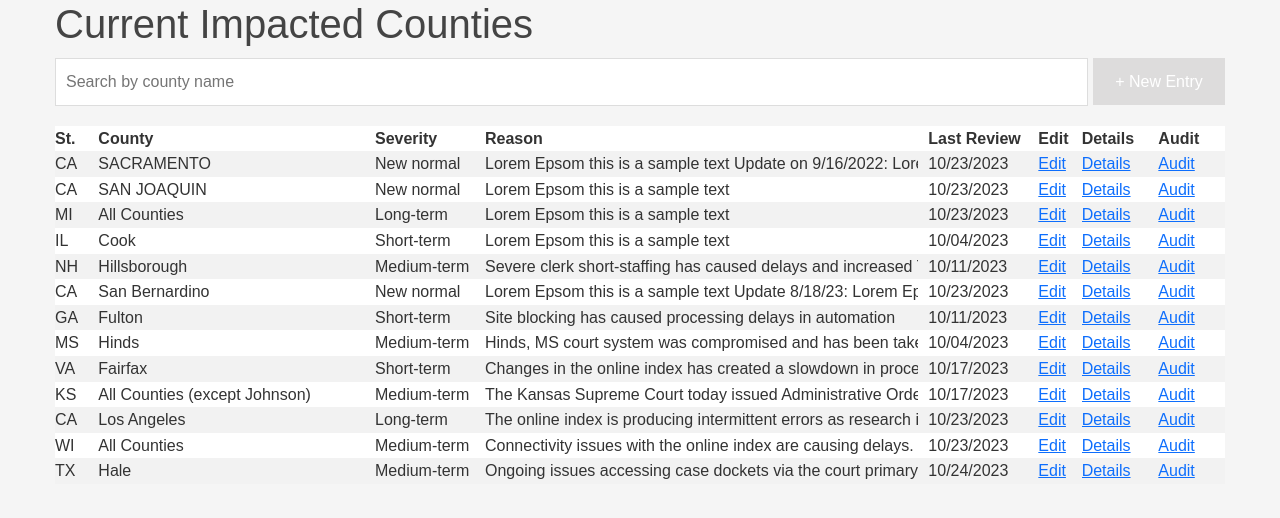
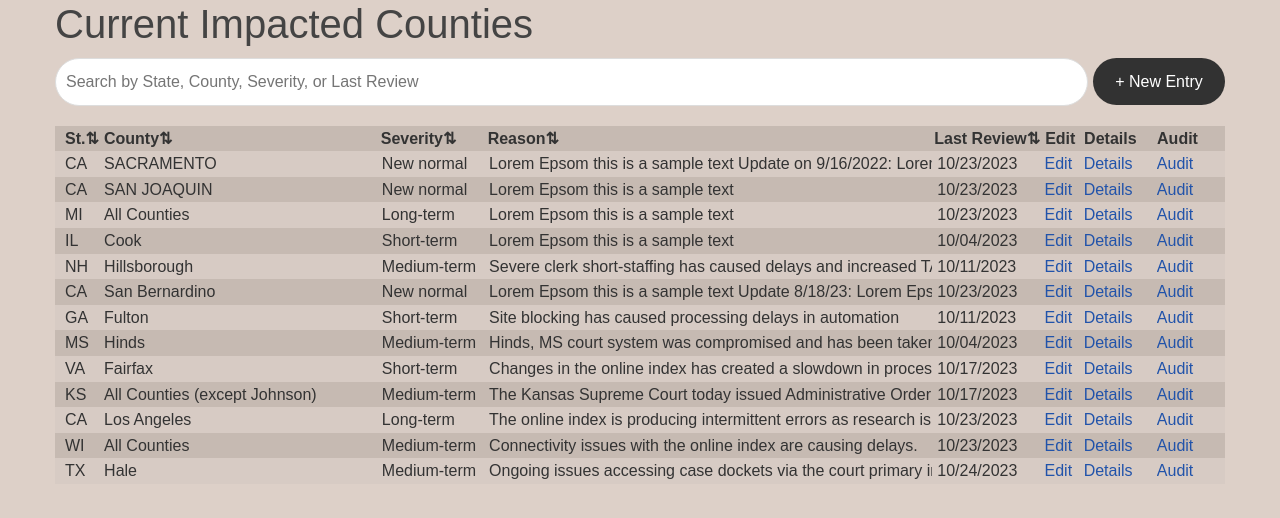
Before and after one commit to ethans2028/Calfus-Project, a React (Create React App) app in the folder client/: page /cic in a window 1280 px wide. Shown: the top 518 px of the page. Built offline with nearby package versions, Linux system fonts and the light colour scheme.

Commit message:
Style updates
Updated styling,
implemented
"<Link>" on other pages for navigation (doesn't affect functionality, only looks).

```diff
--- a/client/src/global.css
+++ b/client/src/global.css
@@ -9,7 +9,7 @@ body {
   font-family: Arial, sans-serif;
   line-height: 1.6;
   color: #333;
-  background-color: #f5f5f5;
+  background-color: #DDD0C8;
 }
 
 .container {
@@ -29,7 +29,7 @@ body {
   align-items: center;
   justify-content: center;
   white-space: nowrap;
-  gap: 10px;
+  gap: 5px;
 }
 
 .large-header {
@@ -138,7 +138,7 @@ button:hover {
 .button {
   border: none;
   color: #ffffff;
-  background-color: rgb(221, 220, 220);
+  background-color: #323232;
   text-align: center;
   text-decoration: none;
   display: flex;
@@ -147,10 +147,11 @@ button:hover {
   font-size: 16px;
   height: 47px;
   width: 150px;
+  border-radius: 25px;
 }
 
 .button:hover {
-  background-color: #c9c8c8;
+  background-color: #6b6b6b;
 }
 
 input, textarea {
@@ -159,10 +160,11 @@ input, textarea {
   border: 1px solid #ddd;
   margin-bottom: 20px;
   font-size: 1rem;
+  border-radius: 25px;
 }
 
 .link {
-  color: #007BFF;
+  color: #2153aa;
   text-decoration: none;
 }
 
--- a/client/src/routes/AnomalyDetailPage.jsx
+++ b/client/src/routes/AnomalyDetailPage.jsx
@@ -21,9 +21,7 @@ const AnomalyDetailPage = () => {
 
   return (
     <div className='details-page'>
-      <button onClick={handleButtonClick_home}  style={{
-          margin: '10px',
-        }}>Back</button>
+      <Link to="/cic" className="button"> Back </Link>
 
       <div className='page-header'>
         <h1>Anomaly Detail Page: {record.id}</h1>
--- a/client/src/routes/AuditPage.jsx
+++ b/client/src/routes/AuditPage.jsx
@@ -101,7 +101,7 @@ const AuditPage = () => {
     //   (this will need to be cleaned up later, might need help with this)
     <div>
         <css></css>
-        <Link to={`../cic`}>Back</Link>
+        <Link to="/cic" className="button"> Back</Link>
         <div style={{fontSize: "40px"}}><b>Anomaly {issueID.id}</b></div>
         <div style={{fontSize: "36px"}}><b>Audit Log</b></div>
         <input type="text" placeholder="Filter by username" onChange={changeUname}></input>
--- a/client/src/routes/EditPage.jsx
+++ b/client/src/routes/EditPage.jsx
@@ -46,9 +46,8 @@ const EditPage = () => {
 
   return (
     <div>
-        <button onClick={handleButtonClick_home}  style={{
-          margin: '10px',
-        }}>Back</button>
+      <Link to="/cic" className="button"> Back </Link>
+
       <h2>Edit Report</h2>
 
       <form onSubmit={handleSubmit}>
@@ -176,7 +175,7 @@ const EditPage = () => {
         </label>
         <br />
 
-        <button type="submit">Submit</button>
+        <button className="button" type="submit">Submit</button>
       </form>
     </div>
   );
--- a/client/src/routes/Login.jsx
+++ b/client/src/routes/Login.jsx
@@ -25,7 +25,7 @@ const Login = () => {
         <h4>Password</h4>
         <input type="password" placeholder=""/>
         <br />
-        <button onClick={handleButtonClick}  style={{
+        <button className= 'button' onClick={handleButtonClick} style={{
           margin: '10px',
         }}>Login</button>
       </div>
--- a/client/src/routes/NewAnomalyPage.jsx
+++ b/client/src/routes/NewAnomalyPage.jsx
@@ -46,9 +46,7 @@ const NewPage = () => {
 
   return (
     <div>
-        <button onClick={handleButtonClick_home}  style={{
-          margin: '10px',
-        }}>Back</button>
+      <Link to="/NewPage" className="button"> Back </Link>
       <h2>New Report</h2>
 
       <form onSubmit={handleSubmit}>
@@ -176,7 +174,7 @@ const NewPage = () => {
         </label>
         <br />
 
-        <button type="submit">Create</button>
+        <button className="button" type="submit">Create</button>
       </form>
     </div>
   );
--- a/client/src/routes/cic.jsx
+++ b/client/src/routes/cic.jsx
@@ -158,27 +158,32 @@ const ActiveItemsPage = () => {
     }
   }
 
-
   const filteredItems = items.filter(item => {
     if (searchTerm === '') {
       return item.Status === 'Active';
     }
-    return item.County.toLowerCase().includes(searchTerm.toLowerCase()) && item.Status === 'Active';
+    const searchTermLower = searchTerm.toLowerCase();
+    return (
+      item['County']?.toLowerCase().startsWith(searchTermLower) ||
+      item['State']?.toLowerCase().startsWith(searchTermLower) ||
+      item['Impact Severity']?.toLowerCase().startsWith(searchTermLower) ||
+      item['Last Reviewed Date']?.toLowerCase().startsWith(searchTermLower)
+    ) && item['Status'] === 'Active';
   });
 
   return (
       <div className="container">
         <h1>Current Impacted Counties</h1>
         <div style={{ display: 'flex', flexDirection: 'row', justifyItems: 'center'}}>
-          <input type="text" placeholder="Search by county name" onChange={handleSearch} style={{ marginRight: '5px' }}/>
+          <input type="text" placeholder="Search by State, County, Severity, or Last Review" onChange={handleSearch} style={{ marginRight: '5px' }}/>
           <Link to="/NewPage" className="button"> + New Entry</Link>
         </div>
-        <div className="horizontal-div" style={{ backgroundColor: "white"}}>
-          <div className="xxsmall-header" onClick={sortState} style={{ cursor: 'pointer' }}>St.</div>
-          <div className="medium-header" onClick={sortCounty} style={{ cursor: 'pointer' }}>County</div>
-          <div className="small-header" onClick={sortSeverity} style={{ cursor: 'pointer' }}>Severity</div>
-          <div className="large-header" onClick={sortReason} style={{ cursor: 'pointer' }}>Reason</div>
-          <div className="small-header" onClick={sortLastReviewed} style={{ cursor: 'pointer' }}>Last Review</div>
+        <div className="horizontal-div" style={{ backgroundColor: "#c6bab2"}}>
+          <div className="xxsmall-header" onClick={sortState} style={{ cursor: 'pointer', paddingLeft: '10px'}}>St.⇅</div>
+          <div className="medium-header" onClick={sortCounty} style={{ cursor: 'pointer' }}>County⇅</div>
+          <div className="small-header" onClick={sortSeverity} style={{ cursor: 'pointer' }}>Severity⇅</div>
+          <div className="large-header" onClick={sortReason} style={{ cursor: 'pointer' }}>Reason⇅</div>
+          <div className="small-header" onClick={sortLastReviewed} style={{ cursor: 'pointer' }}>Last Review⇅</div>
           <div className="xxsmall-header">Edit</div>
           <div className="xsmall-header">Details</div>
           <div className="xsmall-header">Audit</div>
@@ -186,15 +191,15 @@ const ActiveItemsPage = () => {
         <div className="box" style={{ display: 'flex', flexDirection: 'column', }}>
         {filteredItems.length > 0 ? (
               filteredItems.map((item, index) => (
-                <div style={{ backgroundColor: index % 2 === 1 ? 'white' : '#f2f2f2' }} className="horizontal-div">
-                  <div className="xxsmall-element">{item['State']}</div>
+                <div style={{ backgroundColor: index % 2 === 1 ? ' #c6bab2' : '#d7cbc4' }} className="horizontal-div">
+                  <div className="xxsmall-element" style={{ paddingLeft: '10px' }}>{item['State']}</div>
                   <div className="medium-element">{item['County']}</div>
                   <div className="small-element">{item['Impact Severity']}</div>
                   <div className="large-element">{item['Reason']}</div>
                   <div className="small-element">{item['Last Reviewed Date']}</div>
-                  <Link className="xxsmall-element" to={`/anomalies/:${item.id}/edit`}>Edit</Link>
-                  <Link className="xsmall-element" to={`/anomalies/:${item.id}`}>Details</Link>
-                  <Link className="xsmall-element" to={`/anomalies/:${item.id}/changes`}>Audit</Link>
+                  <Link className="xxsmall-element link" to={`/anomalies/:${item.id}/edit`}>Edit</Link>
+                  <Link className="xsmall-element link" to={`/anomalies/:${item.id}`}>Details</Link>
+                  <Link className="xsmall-element link" to={`/anomalies/:${item.id}/changes`}>Audit</Link>
                 </div>
               ))
               ) : (
```
